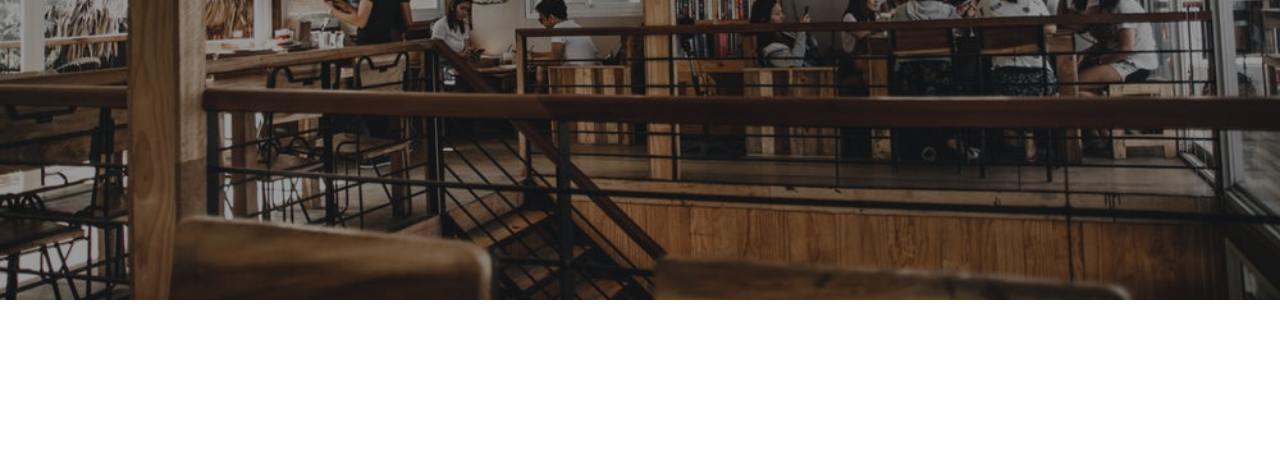
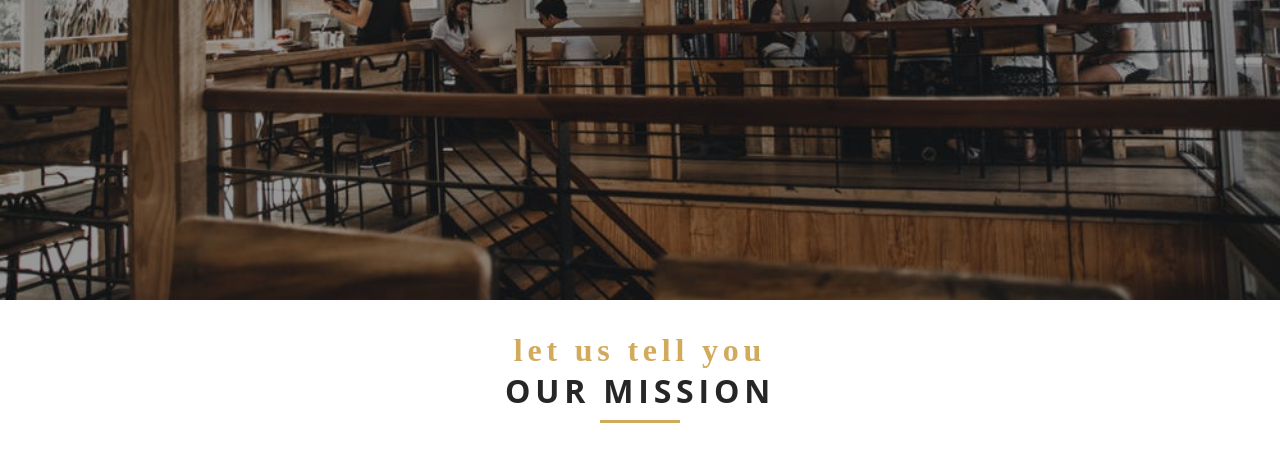
Before and after one commit to SarthakC/gatsby-restaurant-site, a Gatsby site: page / in a window 1280 px wide. Shown: the part 501-962 px from the top of the page. Before the commit the page ends 801 px from the top, so only its background shows below. Built offline with nearby package versions, Linux system fonts and the light colour scheme; Gatsby itself is replaced by a stand-in of ours.

Commit message:
>added styled button, styled info, title with styles, QuickInfo section

```diff
--- /dev/null
+++ b/src/components/Global/Section/Section.styled.js
@@ -0,0 +1,8 @@
+import styled from "styled-components"
+
+const Section = styled.section`
+  padding: 2rem 0;
+  width: 90vw;
+  margin: 0 auto;
+`
+export default Section
--- /dev/null
+++ b/src/components/Global/Title/Title.jsx
@@ -0,0 +1,19 @@
+import React from "react"
+import { Underline, TitleWrapper } from "./Title.styles"
+
+const Title = ({ title, message }) => {
+  return (
+    <TitleWrapper>
+      <h3>{message}</h3>
+      <h1>{title}</h1>
+      <div />
+    </TitleWrapper>
+  )
+}
+
+Title.defaultProps = {
+  message: "our message",
+  title: "our title",
+}
+
+export default Title
--- /dev/null
+++ b/src/components/Global/Title/Title.styles.jsx
@@ -0,0 +1,25 @@
+import styled from "styled-components"
+import { styles } from "../../../utils"
+
+const { textSlanted, letterSpacing, colors } = styles
+
+export const TitleWrapper = styled.div`
+  text-align: center;
+  h3 {
+    ${textSlanted};
+    ${letterSpacing({ spacing: "0.3rem" })};
+    font-size: 2rem;
+    color: ${colors.mainYellow};
+  }
+  h1 {
+    ${letterSpacing({ spacing: "0.3rem" })};
+    font-size: 2rem;
+    text-transform: uppercase;
+  }
+  div {
+    width: 5rem;
+    height: 0.2rem;
+    background: ${colors.mainYellow};
+    margin: 0.5rem auto;
+  }
+`
--- a/src/components/Global/index.js
+++ b/src/components/Global/index.js
@@ -3,6 +3,18 @@ import SEO from "./SEO/SEO"
 import Navbar from "./Navbar/Navbar/Navbar"
 import Layout from "./Layout/Layout"
 import Banner from "./Banner/Banner"
-import { BannerButton } from "./Button/Button.styles"
+import { BannerButton } from "./Button/Button.styled"
+import Section from "./Section/Section.styled"
+import Title from "./Title/Title"
 
-export { HomeHeader, PageHeader, SEO, Navbar, Layout, Banner, BannerButton }
+export {
+  HomeHeader,
+  PageHeader,
+  SEO,
+  Navbar,
+  Layout,
+  Banner,
+  BannerButton,
+  Section,
+  Title,
+}
--- /dev/null
+++ b/src/components/HomePageComponents/QuickInfo/QuickInfo.jsx
@@ -0,0 +1,13 @@
+import React from "react"
+
+import { Section, Title } from "../../Global"
+
+const QuickInfo = () => {
+  return (
+    <Section>
+      <Title message="let us tell you" title="our mission" />
+    </Section>
+  )
+}
+
+export default QuickInfo
--- a/src/pages/index.jsx
+++ b/src/pages/index.jsx
@@ -7,6 +7,7 @@ import {
   Banner,
   BannerButton,
 } from "../components/Global"
+import QuickInfo from "../components/HomePageComponents/QuickInfo/QuickInfo"
 
 const IndexPage = () => (
   <Layout>
@@ -16,6 +17,7 @@ const IndexPage = () => (
         <BannerButton style={{ margin: "2rem auto" }}>Menu</BannerButton>
       </Banner>
     </HomeHeader>
+    <QuickInfo />
   </Layout>
 )
 
```
Also changed, not shown: src/components/Global/Button/Button.styled.js (renamed from src/components/Global/Button/Button.styles.js).
